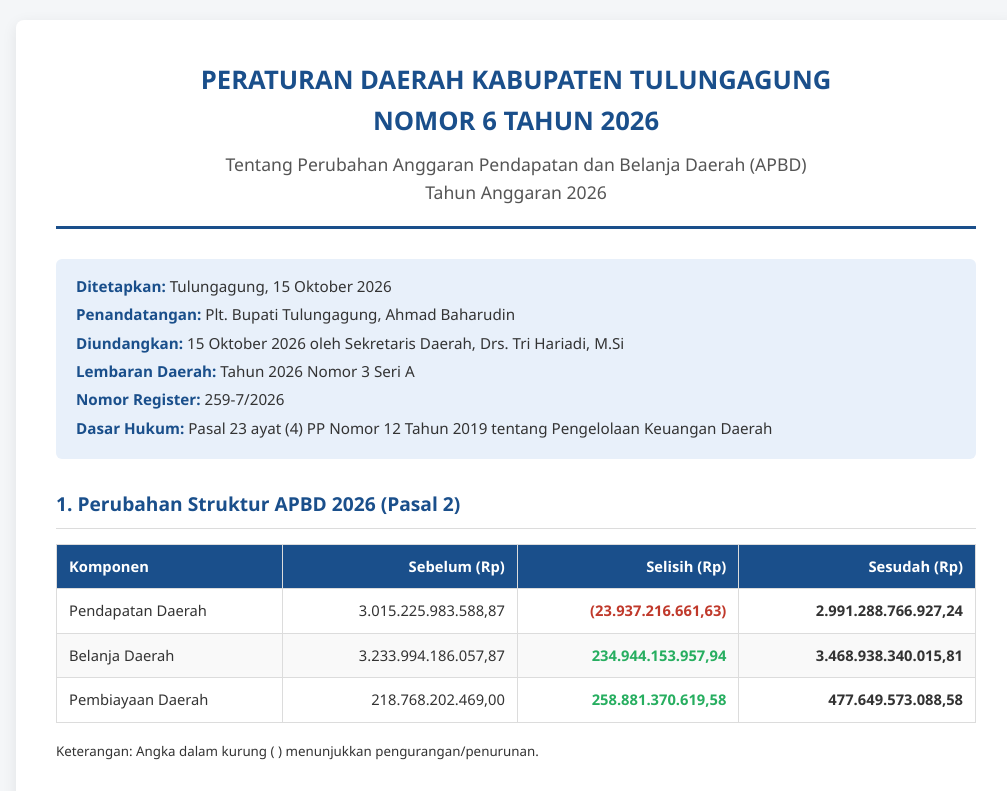
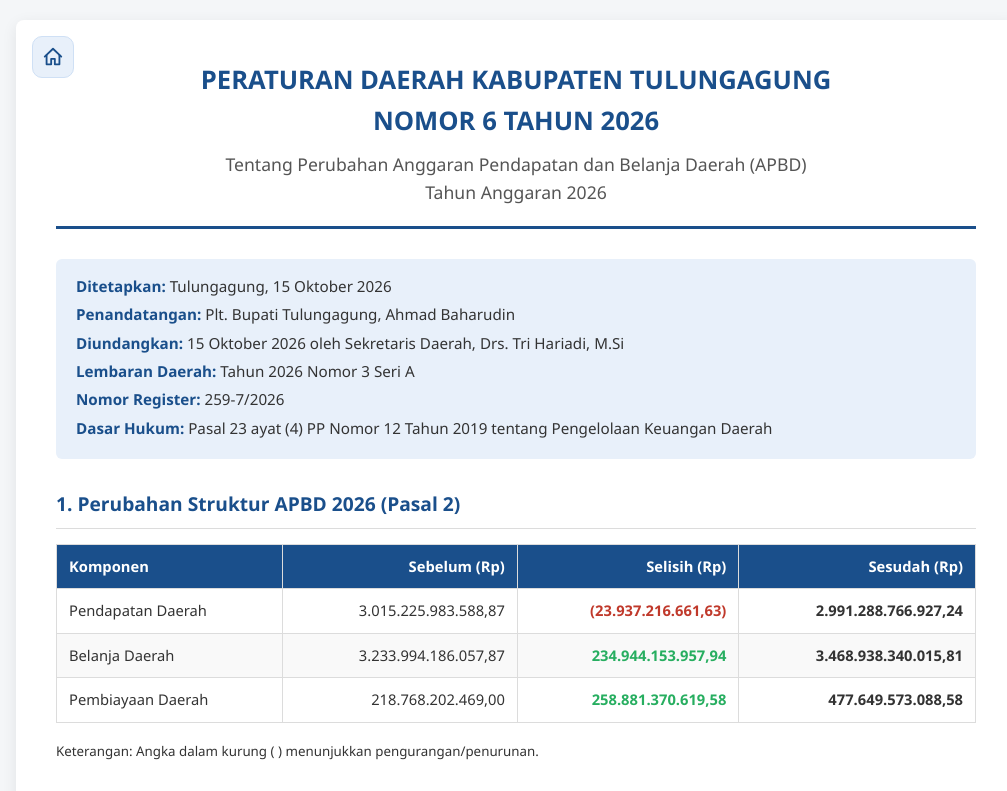
Before and after one commit to nanangagussubekti/buktikerjaku, a plain HTML site: page papbd2026.html in a window 1280 px wide. Shown: the top 791 px of the page, without its empty margins (124-1131 px from the left). Drawn offline with Linux system fonts and the light colour scheme.

Commit message:
Update papbd2026.html

```diff
--- a/papbd2026.html
+++ b/papbd2026.html
@@ -32,6 +32,41 @@
             padding: 40px;
             border-radius: 8px;
             box-shadow: 0 4px 15px rgba(0,0,0,0.08);
+            position: relative;
+        }
+        /* tombol home */
+        .home-btn {
+            position: absolute;
+            top: 16px;
+            left: 16px;
+            display: inline-flex;
+            align-items: center;
+            justify-content: center;
+            width: 42px;
+            height: 42px;
+            border-radius: 10px;
+            background: var(--primary-light);
+            border: 1px solid #cfe0f5;
+            color: var(--primary);
+            text-decoration: none;
+            transition: all 0.2s ease;
+            z-index: 10;
+        }
+        .home-btn:hover {
+            background: var(--primary);
+            color: #fff;
+            border-color: var(--primary);
+            transform: translateY(-1px);
+            box-shadow: 0 4px 12px rgba(26,79,139,0.25);
+        }
+        .home-btn svg {
+            width: 22px;
+            height: 22px;
+            stroke: currentColor;
+            fill: none;
+            stroke-width: 2;
+            stroke-linecap: round;
+            stroke-linejoin: round;
         }
         header {
             text-align: center;
@@ -130,6 +165,7 @@
         }
         @media (max-width: 700px) {
             .container { padding: 20px; }
+            .home-btn { top: 10px; left: 10px; width: 38px; height: 38px; }
             table, thead, tbody, th, td, tr { display: block; }
             th { display: none; }
             td {
@@ -151,6 +187,13 @@
 </head>
 <body>
     <div class="container">
+        <a class="home-btn" href="https://inibuktikerjaku.vercel.app/" title="Beranda" aria-label="Beranda">
+            <svg viewBox="0 0 24 24" aria-hidden="true">
+                <path d="M3 11.5 12 3l9 8.5"/>
+                <path d="M5 10v10h5v-6h4v6h5V10"/>
+            </svg>
+        </a>
+
         <header>
             <h1>PERATURAN DAERAH KABUPATEN TULUNGAGUNG<br>NOMOR 6 TAHUN 2026</h1>
             <h2>Tentang Perubahan Anggaran Pendapatan dan Belanja Daerah (APBD)<br>Tahun Anggaran 2026</h2>
```
